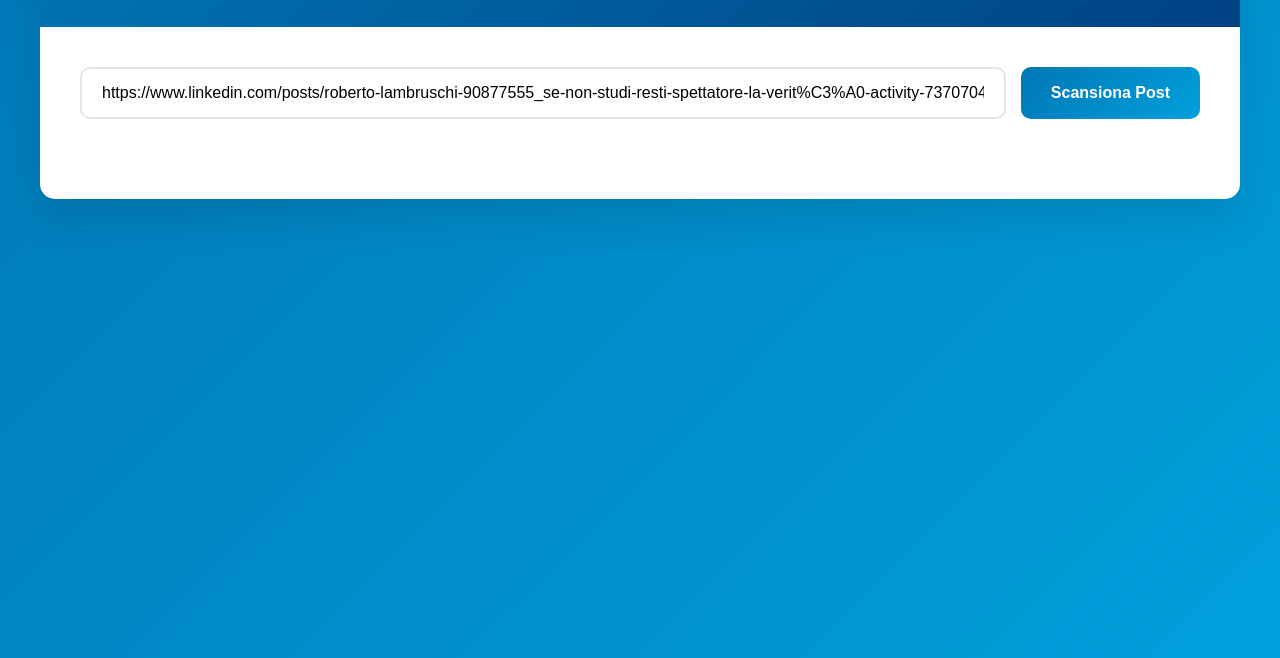
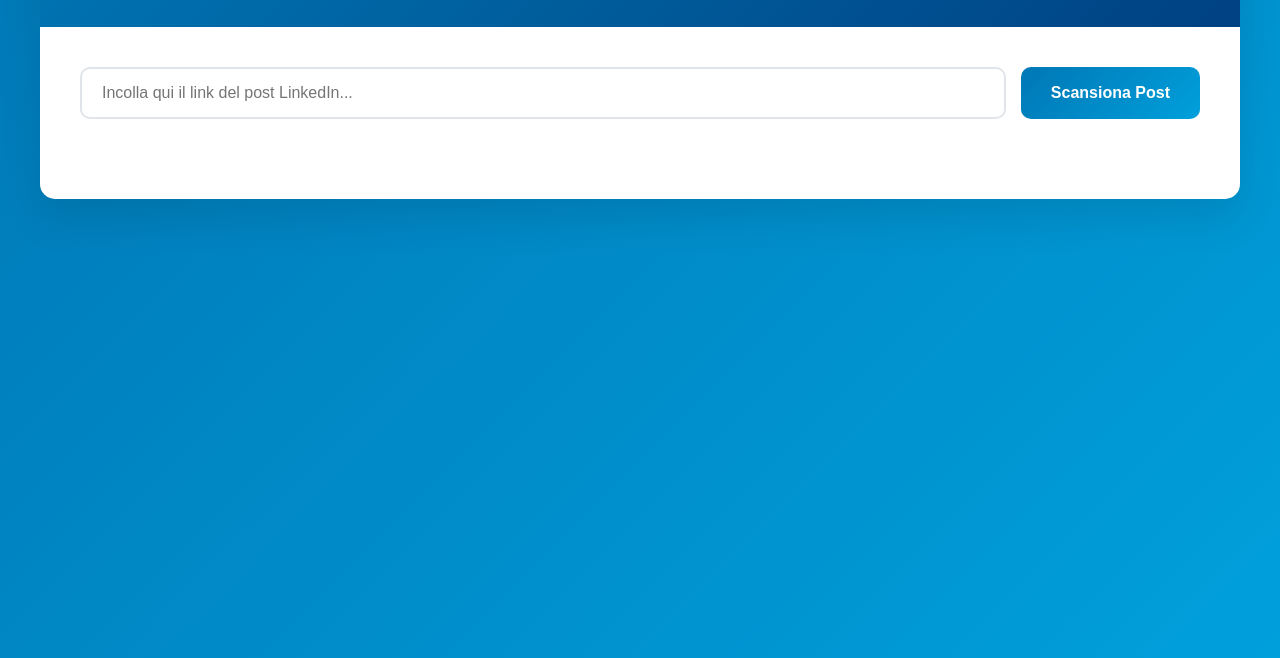
Before and after one commit to Allegato118/Altro, a plain HTML site: page linkedin_image_extractor_OK.html in a window 1280 px wide. Shown: the part 142-800 px from the top of the page. Drawn offline with Linux system fonts and the light colour scheme.

Commit message:
Update linkedin_image_extractor_OK.html

```diff
--- a/linkedin_image_extractor_OK.html
+++ b/linkedin_image_extractor_OK.html
@@ -277,7 +277,7 @@
                         type="url"
                         id="linkedinUrl"
                         placeholder="Incolla qui il link del post LinkedIn..."
-                        value="https://www.linkedin.com/posts/roberto-lambruschi-90877555_se-non-studi-resti-spettatore-la-verit%C3%A0-activity-7370704265952079872-DE0W"
+                        value=""
                     >
                     <button class="extract-btn" onclick="extractImages()">
                         Scansiona Post
```
